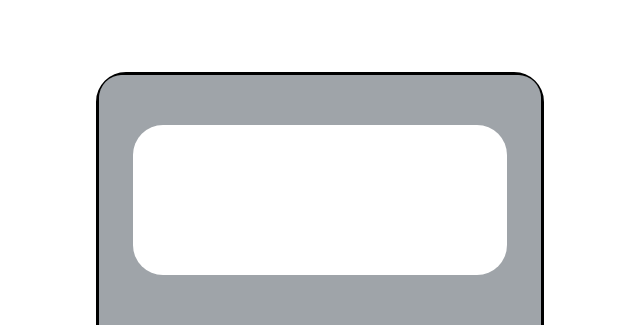
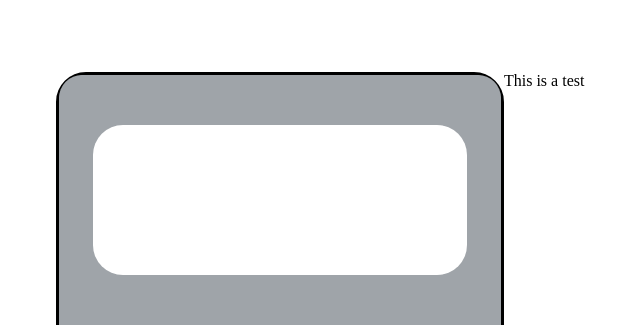
Before and after one commit to APresta19/calculator, a plain HTML site: page index.html in a window 1280 px wide. Shown: the top 325 px of the page, without its empty margins (320-960 px from the left). Drawn offline with Linux system fonts and the light colour scheme.

Commit message:
This is a test

```diff
--- a/index.html
+++ b/index.html
@@ -42,6 +42,7 @@
             </div>
         </div>
     </div>
+    <div> This is a test</div>
     <script src="calc.js"></script>
 </body>
 </html>
```
